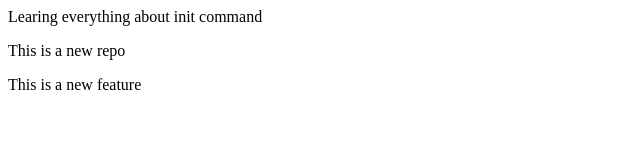
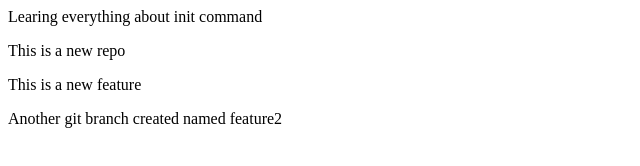
Before and after one commit to iamabrar14/localrepo, a plain HTML site: page index.html in a window 1280 px wide. Shown: the whole page, without its empty margins (0-640 px from the left). Drawn offline with Linux system fonts and the light colour scheme.

Commit message:
Feature2 branch created

```diff
--- a/index.html
+++ b/index.html
@@ -1,3 +1,4 @@
 <p>Learing everything about init command</p>
 <p>This is a new repo</p>
 <p> This is a new feature</p>
+<p>Another git branch created named feature2</p>
```
